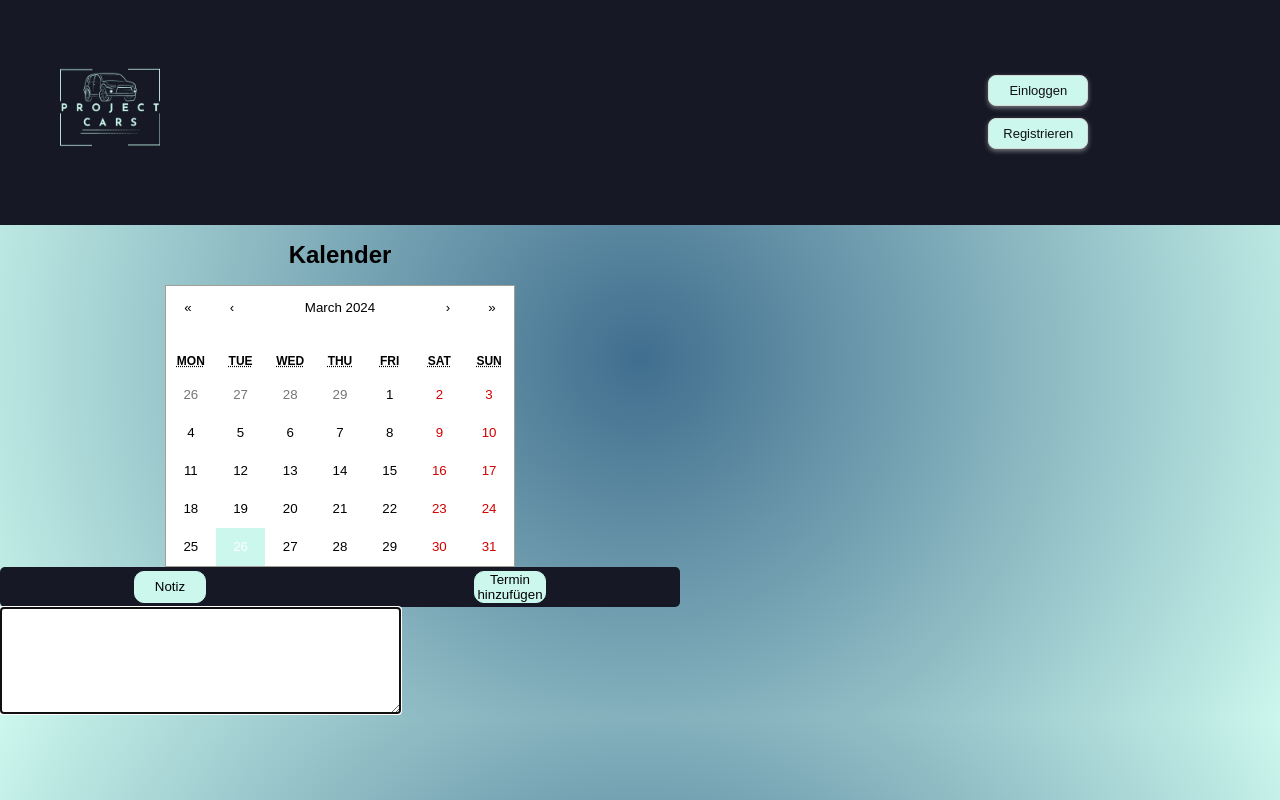
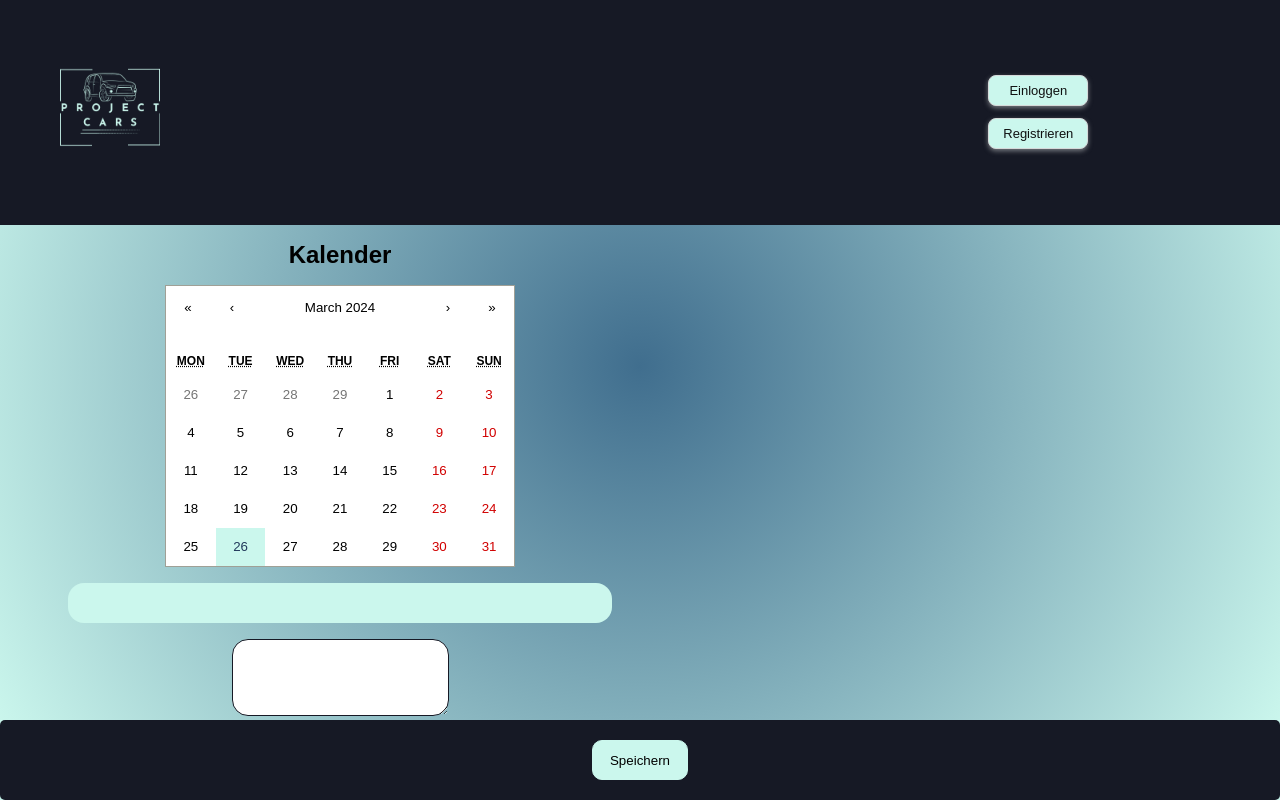
Before and after one commit to xSm1Le/projectcars, a React app: page /kalender in a window 1280 px wide. Both pictures are taken after a click on the button "Termin hinzufügen". Built offline with nearby package versions, Linux system fonts and the light colour scheme; the HTML template or start-up script is replaced by a standard one.

Commit message:
kalender angepasst

```diff
--- a/package.json
+++ b/package.json
@@ -10,6 +10,7 @@
     "preview": "vite preview"
   },
   "dependencies": {
+    "moment": "^2.30.1",
     "react": "^18.2.0",
     "react-calendar": "^4.8.0",
     "react-dom": "^18.2.0",
--- a/src/App.css
+++ b/src/App.css
@@ -8,8 +8,5 @@
 body {
     font-family: Arial, Helvetica, sans-serif;
     max-width: 680px;
-    background: rgb(64,110,142);
     background: radial-gradient(circle, rgba(64,110,142,1) 0%, rgba(203,247,237,1) 100%);
-/*     margin: 0 auto;
-    margin-top: 30px; */
 }
--- a/src/components/Pages/kalender.css
+++ b/src/components/Pages/kalender.css
@@ -9,34 +9,56 @@
 }
 
 .react-calendar__tile--now {
-    background: #cbf7ed;
+    background-color: #cbf7ed;
+    color: #22395b
 }
 
 .react-calendar__tile--active:enabled:hover, .react-calendar__tile--active:enabled:focus {
-    background: #23395b;
+    background-color: #23395b;
 }
 
 .datesh2 {
     margin: 1rem 0;
 }
 
+.termine {
+    display: flex;
+    justify-content: center;
+    align-items: center;
+    background-color: #cbf7ed;
+    border-radius: 1rem;
+    width: 80%;
+    height: 2.5rem;
+    margin-top: 1rem;
+}
+
 .DButtons {
     display: flex;
     justify-content: space-around;
     align-items: center;
-    height: 2.5rem;
+    height: 5rem;
+    width: 100vw;
     background-color: #161925;
     border-radius: 5px;
+    position: fixed;
+    bottom: 0;
 }
 
 .DButton {
-    height: 2rem;
-    width: 4.5rem;
+    height: 2.5rem;
+    width: 6rem;
     background-color: #cbf7ed;
     border: 1px solid #cbf7ed;
     border-radius: 10px;
 }
 
+.text {
+    display: flex;
+    justify-content: center;
+}
+
 #note {
-    border-color: #161925
+    border-radius: 1rem;
+    border-color: #161925;
+    margin: 1rem;
 }
--- a/src/components/Pages/kalender.jsx
+++ b/src/components/Pages/kalender.jsx
@@ -1,37 +1,74 @@
-import { useState, useRef } from "react";
+import React, { useState, useRef } from "react";
 import { Calendar } from 'react-calendar';
-
+import moment from 'moment';
 import 'react-calendar/dist/Calendar.css';
 import './kalender.css';
 
 export const Kalender = () => {
-    const [value, onChange] = useState(new Date());
+    const [dateState, setDateState] = useState(new Date());
+    const [selectedDateNote, setSelectedDateNote] = useState({});
+    const [showTextarea, setShowTextarea] = useState(false);
     const textareaRef = useRef(null);
 
+    const changeDate = (date) => {
+        setDateState(date);
+        setSelectedDateNote(notes => ({
+            ...notes,
+            [moment(date).format('DD.MM.YYYY')]: notes[moment(date).format('DD.MM.YYYY')] || null
+        }));
+    };
+
     const focusTextarea = () => {
-        textareaRef.current.focus();
+        setShowTextarea(true);
+/*         textareaRef.focus(); löst consolen fehler aus...warum*/
+    };
+
+    const hideTextarea = () => {
+        setShowTextarea(false);
+    };
+
+
+    const handleNoteChange = (e) => {
+        const note = e.target.value;
+        setSelectedDateNote({
+            ...selectedDateNote,
+            [moment(dateState).format('DD.MM.YYYY')]: note
+        });
     };
 
     return (
         <section>
             <section className='yourDates'>
                 <h2 className='datesh2'>Kalender</h2>
-                <Calendar onChange={onChange} value={value} />
+                <Calendar value={dateState} onChange={changeDate} />
+                <div className="termine">
+                    {selectedDateNote[moment(dateState).format('DD.MM.YYYY')] !== null ? (
+                        <p><b>{selectedDateNote[moment(dateState).format('DD.MM.YYYY')]}</b></p>
+                    ) : (
+                        <p>Du hast am {moment(dateState).format('DD.MM.YYYY')} keinen Termin</p>
+                    )}
+                </div>
             </section>
             <section>
                 <div className='DButtons'>
-                    <button className='DButton' onClick={focusTextarea}>
-                        Notiz
-                    </button>
-                    <button className='DButton' onClick={focusTextarea}>
-                        Termin hinzufügen
+                    <button className='DButton' onClick={showTextarea ? hideTextarea : focusTextarea}>
+                        {showTextarea ? "Speichern" : "Termin hinzufügen"}
                     </button>
                 </div>
-                {/* brauchen wir die form? */}
-                <form action="">
-                    <textarea ref={textareaRef} name="note" id="note" cols="48" rows="7"></textarea>
-                </form>
+                {showTextarea && (
+                    <form className="text">
+                        <textarea
+                            ref={textareaRef}
+                            name="note"
+                            id="note"
+                            cols="25"
+                            rows="5"
+                            value={selectedDateNote[moment(dateState).format('DD.MM.YYYY')] || ''}
+                            onChange={handleNoteChange}
+                        ></textarea>
+                    </form>
+                )}
             </section>
         </section>
     )
-}
+};
--- a/src/components/Pages/landingpage.css
+++ b/src/components/Pages/landingpage.css
@@ -25,21 +25,3 @@
     position: fixed;
     bottom: 0;
 }
-
-@media screen and (min-width: 576px) and (max-width: 768px) {
-    .LPDates {
-
-    }
-
-    .yourCarsLP {
-
-    }
-
-    .LPButtons {
-
-    }
-
-    .LPButton {
-
-    }
-}
```
Also changed, not shown: 1 other file (tests, documents, lock files or other folders).
